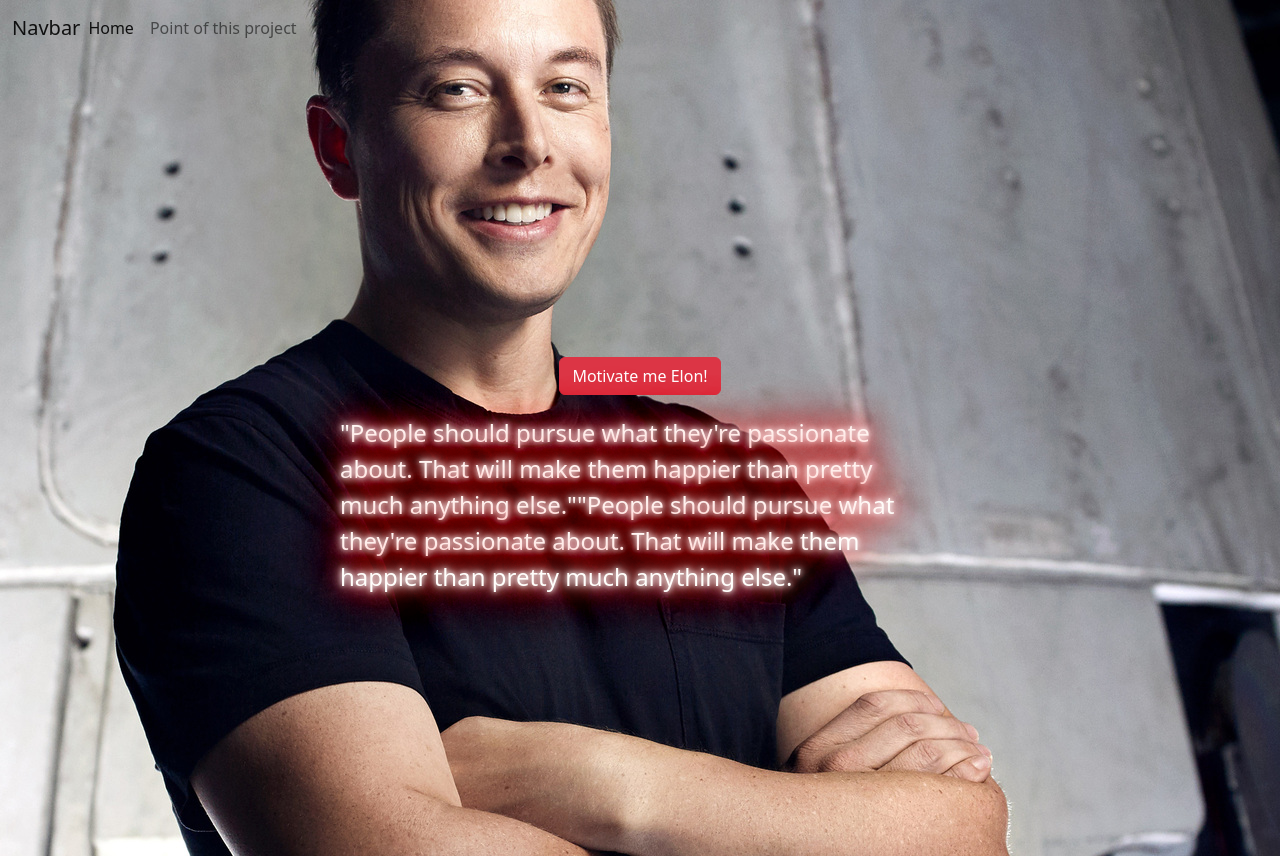
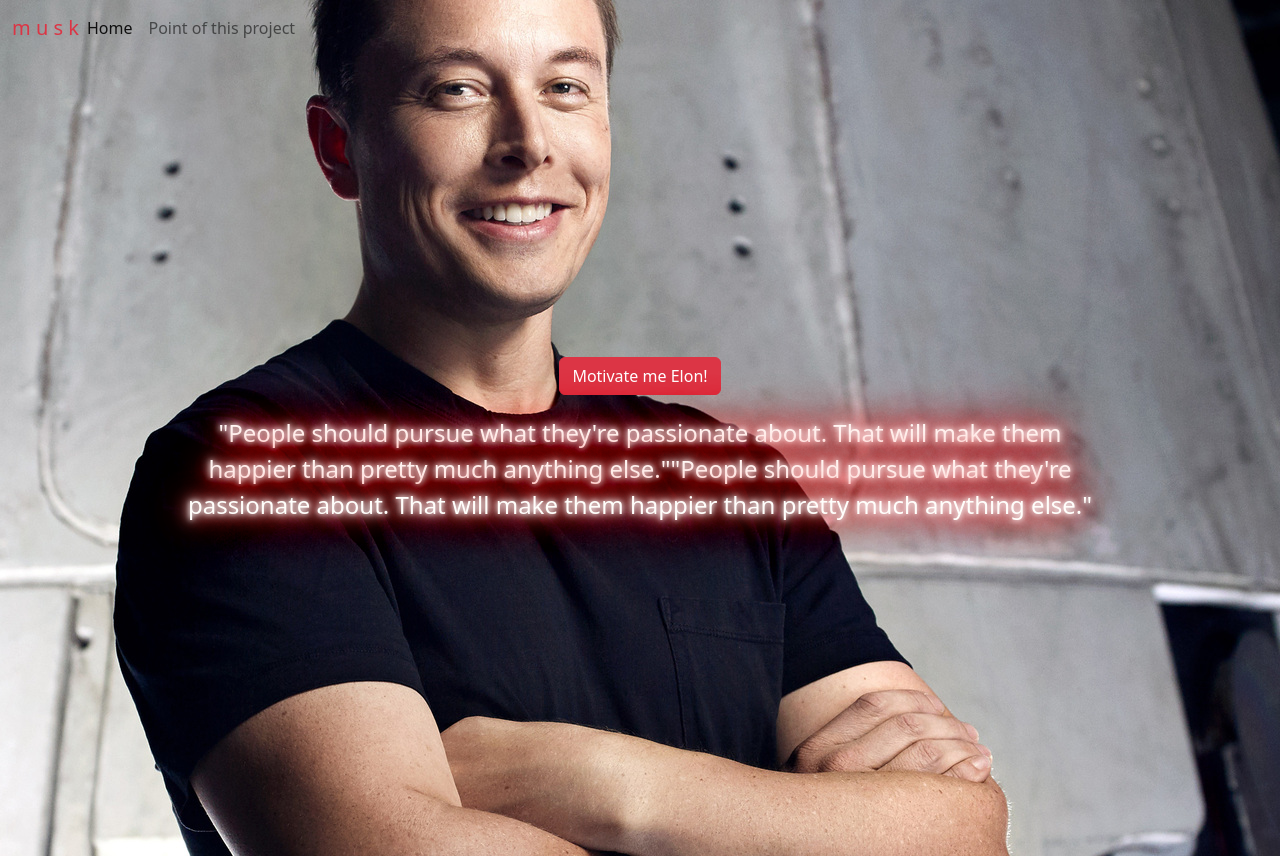
Before and after one commit to eren-eroglu/elon-musk-quote-generator, a plain HTML site: page index.html in a window 1280 px wide. Drawn offline with nearby package versions, Linux system fonts and the light colour scheme.

Commit message:
Minor fixes about UI, especially the quote section and about its centering positions

```diff
--- a/index.html
+++ b/index.html
@@ -13,7 +13,7 @@
 </head>
 <body><nav class="navbar navbar-expand-lg">
     <div class="container-fluid">
-      <a class="navbar-brand" href="#">Navbar</a>
+      <a class="navbar-brand text-danger" href="#">m u s k</a>
       <button class="navbar-toggler" type="button" data-bs-toggle="collapse" data-bs-target="#navbarNavAltMarkup" aria-controls="navbarNavAltMarkup" aria-expanded="false" aria-label="Toggle navigation">
         <span class="navbar-toggler-icon"></span>
       </button>
@@ -27,9 +27,9 @@
       </div>
     </div>
   </nav>
-    <div id="containerr"  class="vh-100 m-0 p-0 d-flex align-items-center justify-content-center flex-md-column">
+    <div id="containerr" class="vh-100 w-auto justify-content-center align-content-center align-items-center d-flex flex-column  ">
         <button class="btn btn-danger m-0" id="motivate">Motivate me Elon!</button>
-        <div id="quote" class="m-0"><span>"People should pursue what they're passionate about. That will make them happier than pretty much anything else.""People should pursue what they're passionate about. That will make them happier than pretty much anything else."</span></div>
+        <div id="quote" class="m-0 w-75 d-flex justify-content-center "><span>"People should pursue what they're passionate about. That will make them happier than pretty much anything else.""People should pursue what they're passionate about. That will make them happier than pretty much anything else."</span></div>
     </div>
 </div>
     <script src="js.js"></script>
--- a/style.css
+++ b/style.css
@@ -19,10 +19,10 @@ body {
   justify-content: center;
   align-content: center;
   align-items: center;
-  flex-direction: column;
   color: #FFFFFF; */
 text-shadow: #FFF 0px 0px 5px, #FFF 0px 0px 10px, #FFF 0px 0px 15px, #e90505 0px 0px 20px, #ff2d2d 0px 0px 30px, #ff2d2d 0px 0px 40px, #bb0404 0px 0px 50px, #f50000 0px 0px 75px;
 color: #FFFFFF;
+flex-direction: column !important;
 }
   #quote {
     height: 20%;
```
